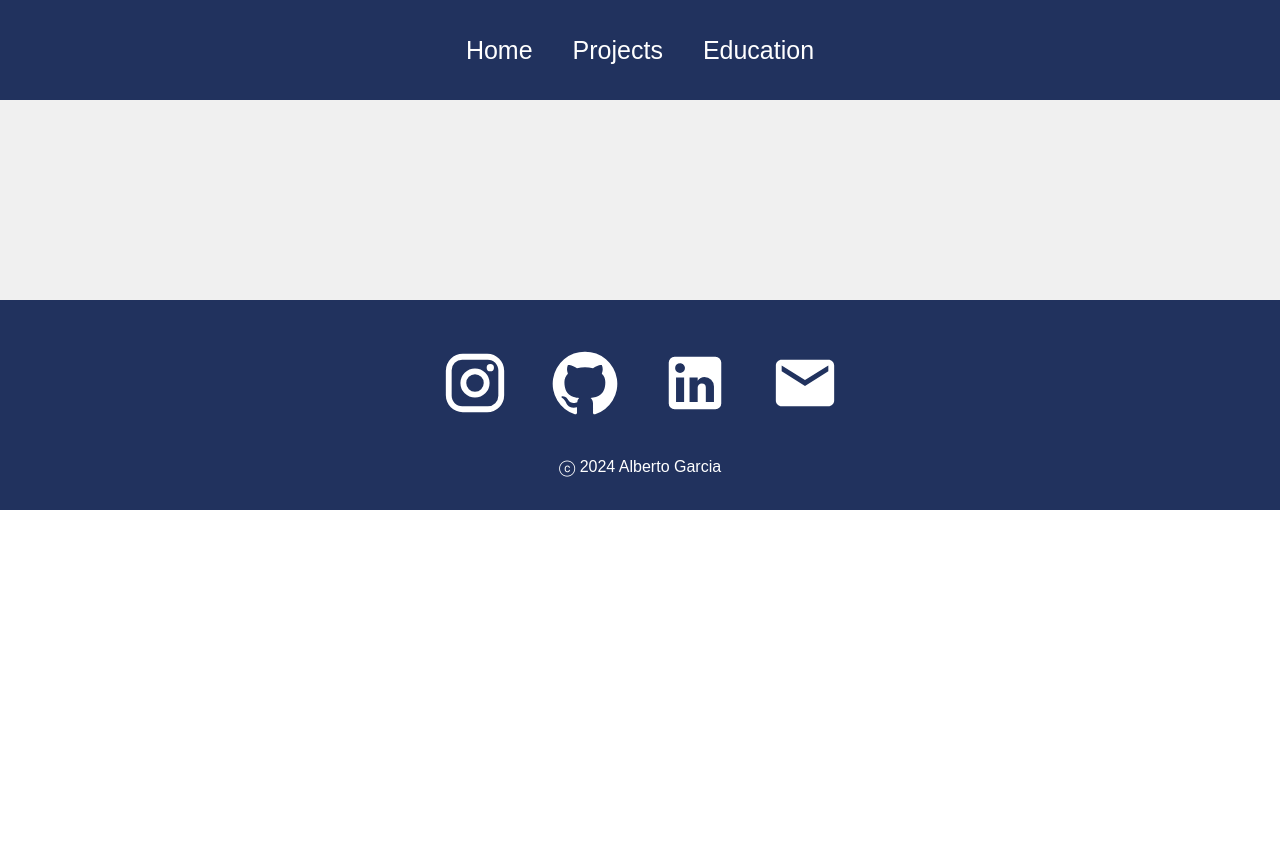
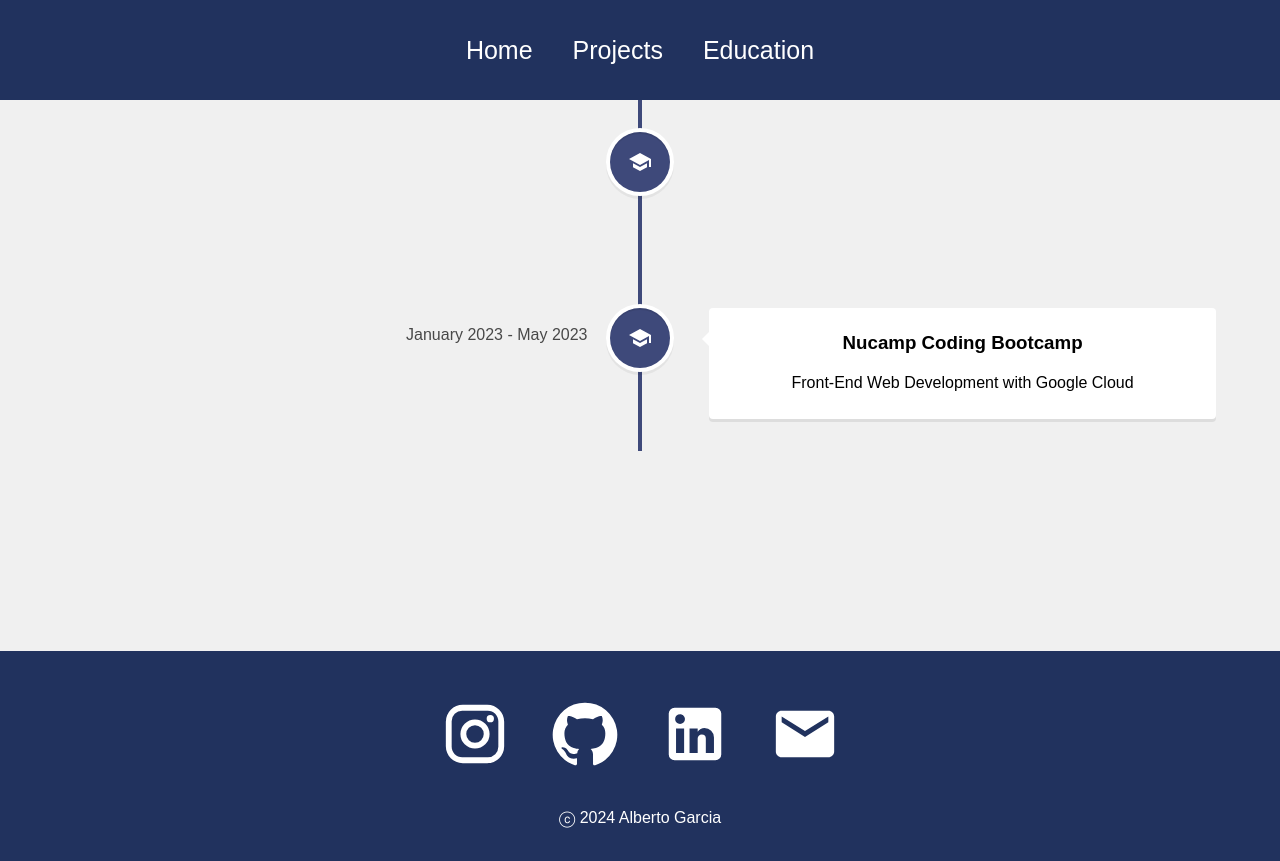
Before and after one commit to Alberto-garcia1/Personal-Website, a React (Create React App) app: page /education in a window 1280 px wide. Before the commit the page ends 800 px from the top, so only its background shows below. Built offline with nearby package versions, Linux system fonts and the light colour scheme.

Commit message:
Update Routes

```diff
--- a/package.json
+++ b/package.json
@@ -1,5 +1,5 @@
 {
-  "homepage": "http://alberto-garcia1.github.io/Personal-Website",
+  "homepage": "http://alberto-garcia1.github.io/",
   "name": "personal-website",
   "version": "0.1.0",
   "private": true,
--- a/src/App.js
+++ b/src/App.js
@@ -2,7 +2,7 @@ import "./App.css";
 import { BrowserRouter as Router, Routes, Route } from "react-router-dom";
 import Home from "./pages/Home";
 import Projects from "./pages/Projects";
-import Experience from "./pages/Education";
+import Education from "./pages/Education";
 import Navbar from "./components/Navbar";
 import Footer from "./components/Footer";
 import ProjectDisplay from "./pages/ProjectDisplay";
@@ -12,10 +12,10 @@ function App() {
     <Router>
     <Navbar />
       <Routes>
-        <Route path="/" element={<Home />} />
+        <Route path="/Personal-Website" element={<Home />} />
         <Route path="/projects" element={<Projects />} />
         <Route path="/project/:id" element={<ProjectDisplay />} />
-        <Route path="/experience" element={<Experience />} />
+        <Route path="/education" element={<Education />} />
       </Routes>
     <Footer />
     </Router>
--- a/src/components/Navbar.js
+++ b/src/components/Navbar.js
@@ -20,9 +20,9 @@ function Navbar() {
         </button>
       </div>
       <div className="links">
-        <Link to="/">Home</Link>
+        <Link to="/Personal-Website">Home</Link>
         <Link to="/projects">Projects</Link>
-        <Link to="/Experience">Education</Link>
+        <Link to="/education">Education</Link>
       </div>
     </div>
   );
--- a/src/pages/Education.js
+++ b/src/pages/Education.js
@@ -16,7 +16,7 @@ function Education() {
     {
       date: "January 2023 - May 2023",
       institution: "Nucamp Coding Bootcamp",
-      certification: "Front-End Web Develpment with Google Cloud",
+      certification: "Front-End Web Development with Google Cloud",
     },
   ];
 
```
